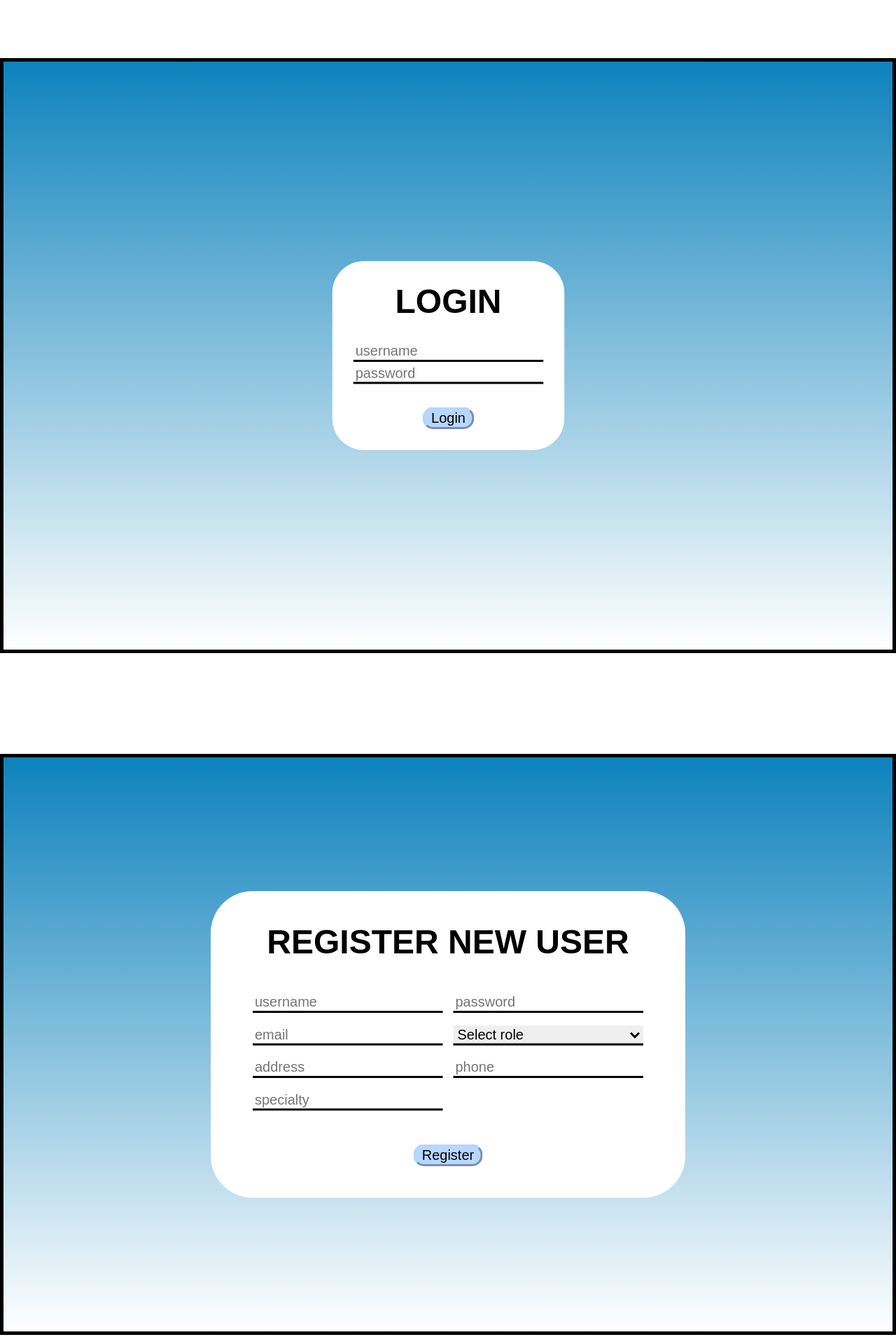
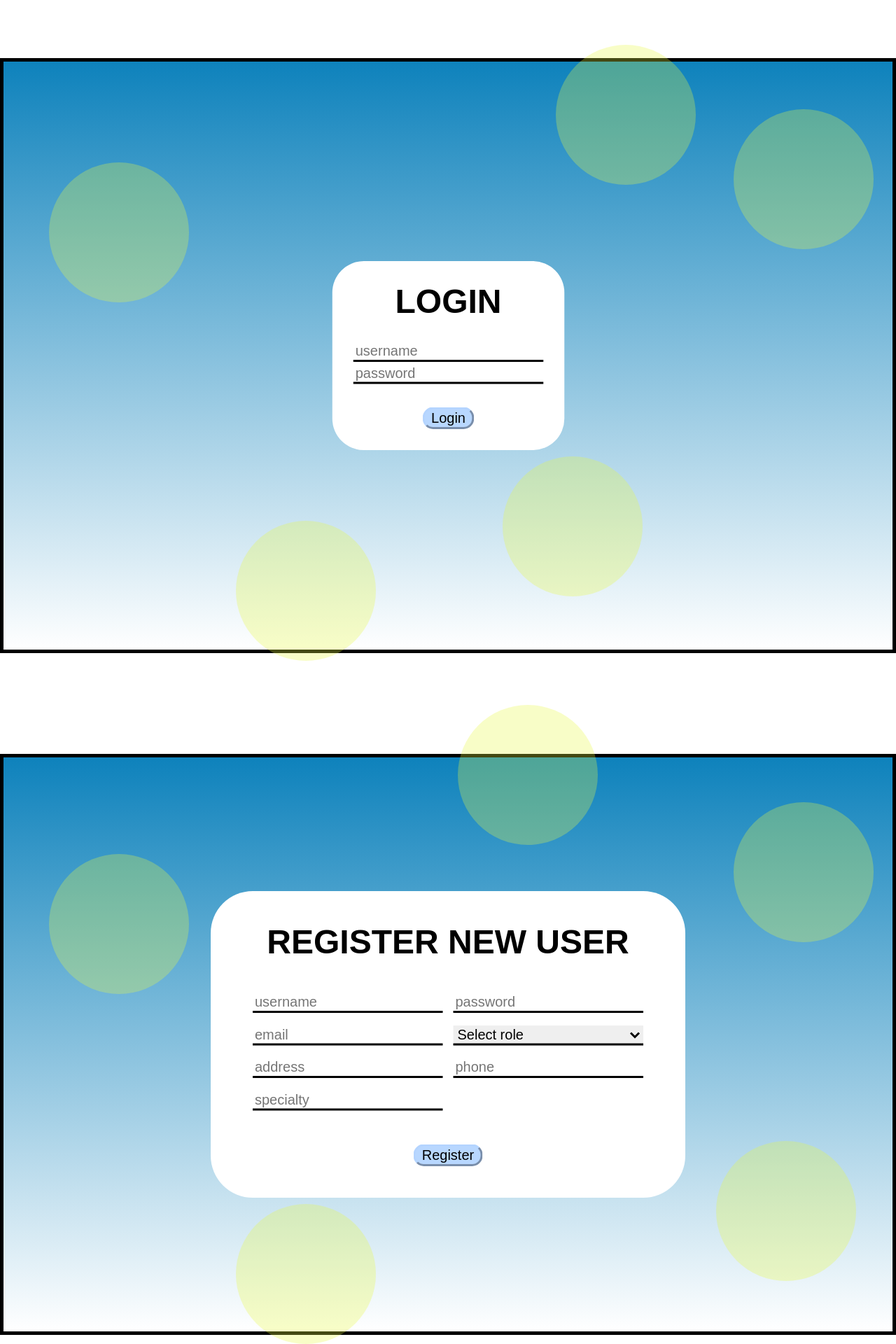
Before and after one commit to raja-omar/MediSync, a React (Vite) app in the folder appointment-management-system/: page / in a window 1280 px wide. Shown: the part 1805-3725 px from the top of the page at 70% size. Built offline with nearby package versions, Linux system fonts and the light colour scheme.

Commit message:
did some aesthetic stuff over here!

```diff
--- a/appointment-management-system/src/pages/Login.jsx
+++ b/appointment-management-system/src/pages/Login.jsx
@@ -3,8 +3,25 @@ import React from 'react';
 import "../styles/Login.css";
 
 const Login = () => {
+    const sectionRef = React.useRef(null);
+    React.useEffect(() =>{
+        const handleMouseMove = (event) => {
+            const { clientX, clientY } = event;
+            const circles = document.querySelectorAll('.circle');
+            circles.forEach((circle, index) => {
+                const dx = (window.innerWidth / 2 - clientX) / (20 * (index + 1)); // More subtle movement for each subsequent circle
+                const dy = (window.innerHeight / 2 - clientY) / (20 * (index + 1));
+                circle.style.transform = `translate(-50%, -50%) translate(${dx}px, ${dy}px)`;
+            });
+        };
+        sectionRef.current.addEventListener('mousemove', handleMouseMove);
+
+        return () => {
+            sectionRef.current.removeEventListener('mousemove', handleMouseMove);
+        }
+    }, [])
     return(
-        <div className="doctor-login-section">
+        <div className="doctor-login-section" ref={sectionRef}>
             <div className='container'>
                 <h1 className='header'>LOGIN</h1>
                 <form className='form'>
@@ -14,8 +31,12 @@ const Login = () => {
                     {/* <span>Are you a receptionist? <Link to="/receptionistLogin">Login here</Link></span> */}
                 </form>
                 <button className='button'>Login</button>
-
             </div>
+            <div className="circle" id="circle1"></div>
+            <div className="circle" id="circle2"></div>
+            <div className="circle" id="circle3"></div>
+            <div className="circle" id="circle4"></div>
+            <div className="circle" id="circle5"></div>
         </div>
     );
 }
--- a/appointment-management-system/src/pages/Register.jsx
+++ b/appointment-management-system/src/pages/Register.jsx
@@ -3,8 +3,25 @@ import React from 'react';
 import "../styles/Login.css";
 
 const Reg = () => {
+    const sectionRef = React.useRef(null);
+    React.useEffect(() =>{
+        const handleMouseMove = (event) => {
+            const { clientX, clientY } = event;
+            const circles = document.querySelectorAll('.circle');
+            circles.forEach((circle, index) => {
+                const dx = (window.innerWidth / 2 - clientX) / (20 * (index + 1)); // More subtle movement for each subsequent circle
+                const dy = (window.innerHeight / 2 - clientY) / (20 * (index + 1));
+                circle.style.transform = `translate(-50%, -50%) translate(${dx}px, ${dy}px)`;
+            });
+        };
+        sectionRef.current.addEventListener('mousemove', handleMouseMove);
+
+        return () => {
+            sectionRef.current.removeEventListener('mousemove', handleMouseMove);
+        }
+    }, [])
     return(
-        <div className="doctor-register-section">
+        <div className="doctor-register-section" ref={sectionRef}>
             <div className='container'>
                 <h1 className='header'>REGISTER NEW USER</h1>
                 <form className='form'>
@@ -20,13 +37,14 @@ const Reg = () => {
                     <input required type="tel" placeholder="phone" name="password" autoComplete="off" className='input' pattern='[0-9]{10}' title="Please enter a valid 10-digit phone number"/>
                     <input required type="text" placeholder="specialty" name="specialty" autoComplete="off" className='input'/>
                     {/* <span>Already have an account? <Link to="/login">Login</Link></span> */}
-
-                 {/* Add more fields for registration such as address and phone number */}
-
                 </form>
                 <button className='button'>Register</button>
-
             </div>
+            <div className="circle" id="circle1"></div>
+            <div className="circle" id="circle2"></div>
+            <div className="circle" id="circle3"></div>
+            <div className="circle" id="circle4"></div>
+            <div className="circle" id="circle5"></div>
 
         </div>
     );
--- a/appointment-management-system/src/styles/Login.css
+++ b/appointment-management-system/src/styles/Login.css
@@ -1,4 +1,5 @@
 .doctor-login-section{
+    position: relative;
     display: flex;
     flex-direction: column;
     align-items: center;
@@ -9,6 +10,40 @@
     justify-content: space-evenly;
     font-family: Arial, sans-serif;
     background: linear-gradient(to bottom, rgb(14, 130, 188), rgba(0, 116, 122, 0)); /* Add a fading background */
+
+    .circle {
+        position: absolute;
+        width: 200px;
+        height: 200px;
+        background-color: rgba(231, 246, 67, 0.294);
+        border-radius: 50%;
+        pointer-events: none;
+        left: 50%;
+        top: 50%;
+        transform: translate(-50%, -50%);
+        z-index: 999;
+    }
+    #circle1{
+        left: 90%;
+        top: 20%;
+    }
+    #circle2{
+        left: 13%;
+        top: 29%;
+    }
+    #circle3{
+        left: 64%;
+        top: 79%;
+    }
+    #circle4{
+        left: 34%;
+        top: 90%;
+    }
+    #circle5{
+        left: 70%;
+        top: 9%;
+    }
+
     .container{
         background-color: white;
         display: flex;
@@ -27,6 +62,8 @@
             display: flex;
             flex-direction: column;
             padding: 20px;
+            position: relative;
+            z-index: 1000;
         }
         .input{
             border: none;
@@ -53,6 +90,7 @@
 }
 
 .doctor-register-section{
+    position: relative;
     display: flex;
     flex-direction: column;
     align-items: center;
@@ -65,6 +103,38 @@
     background-color: rgb(27, 27, 27);
     font-family: Arial, sans-serif;
     background: linear-gradient(to bottom, rgb(14, 130, 188), rgba(0, 116, 122, 0)); /* Add a fading background */
+    .circle {
+        position: absolute;
+        width: 200px;
+        height: 200px;
+        background-color: rgba(231, 246, 67, 0.294);
+        border-radius: 50%;
+        pointer-events: none;
+        left: 50%;
+        top: 50%;
+        transform: translate(-50%, -50%);
+        z-index: 999;
+    }
+    #circle1{
+        left: 90%;
+        top: 20%;
+    }
+    #circle2{
+        left: 13%;
+        top: 29%;
+    }
+    #circle3{
+        left: 88%;
+        top: 79%;
+    }
+    #circle4{
+        left: 34%;
+        top: 90%;
+    }
+    #circle5{
+        left: 59%;
+        top: 3%;
+    }
 
     .container{
         background-color: white;
```
